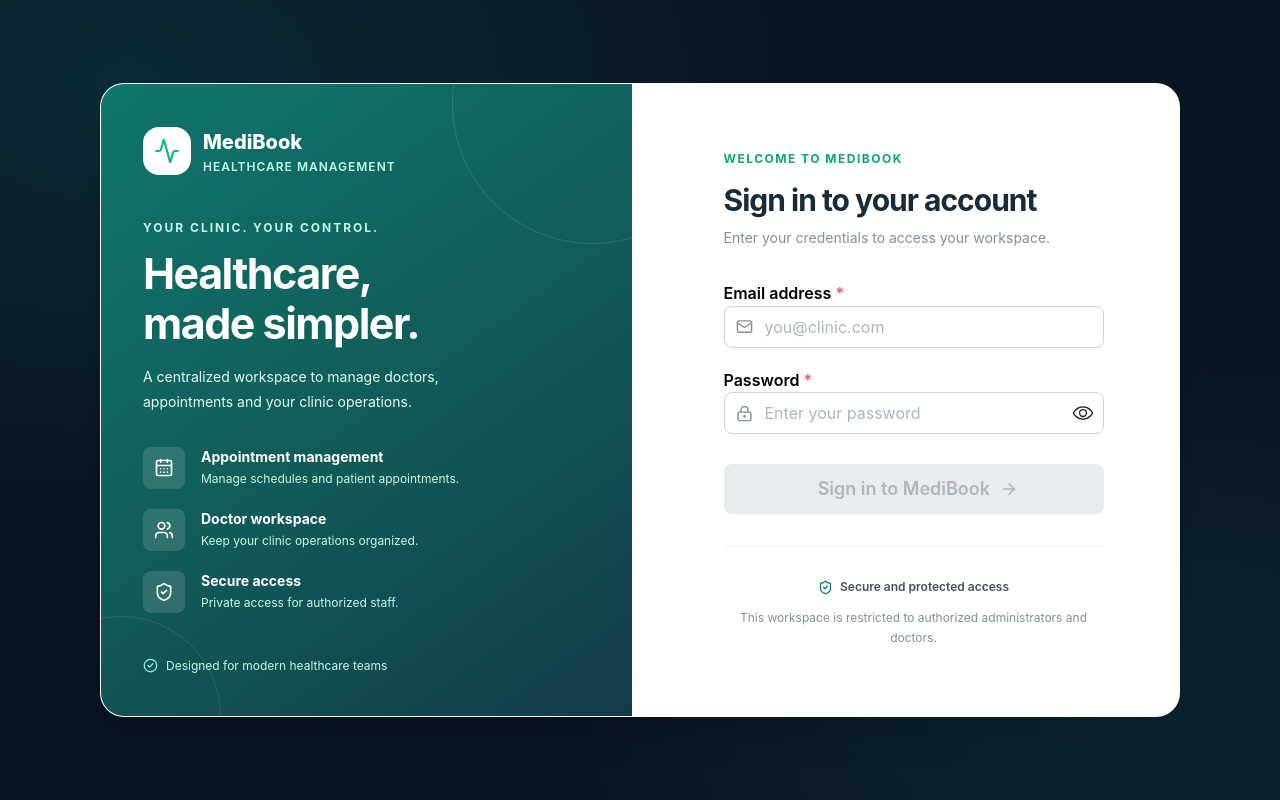
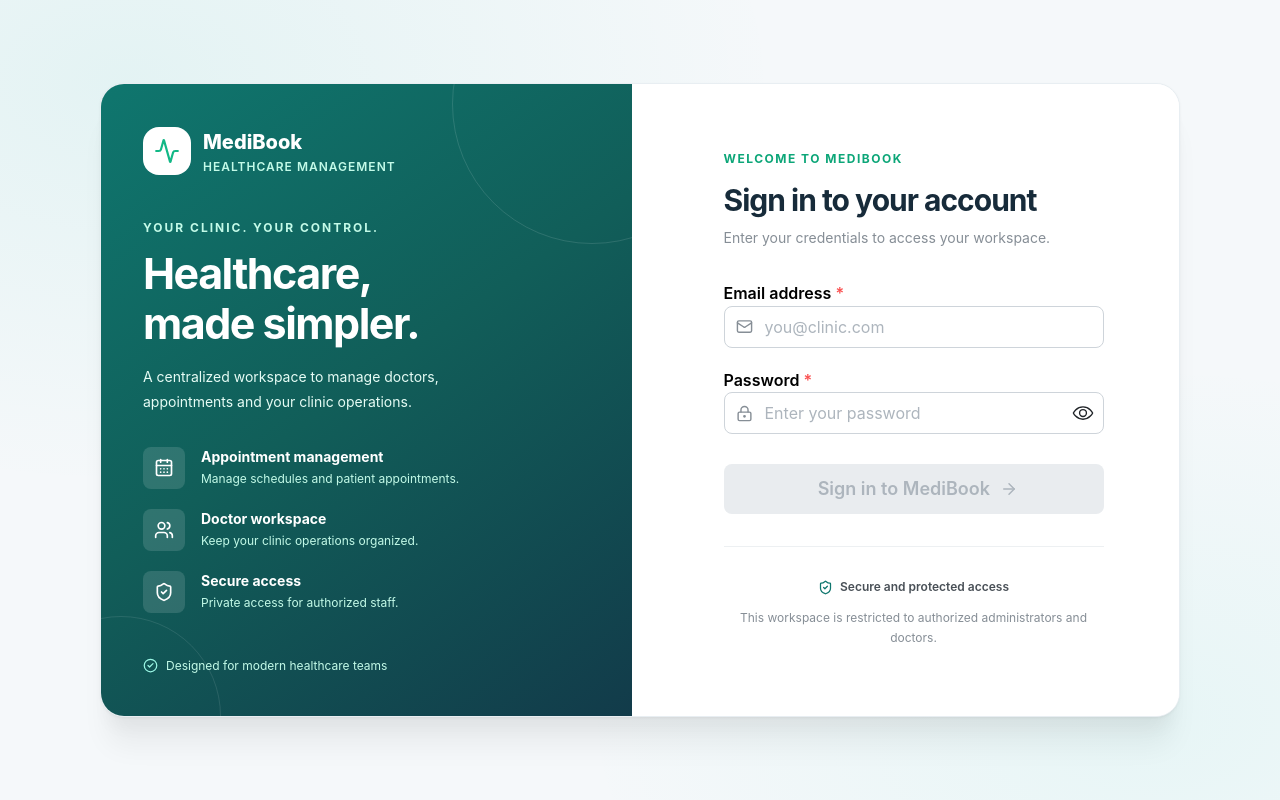
Before and after one commit to Amna-Coder404/doctor-appointment-admin, a React (Vite) app: page /login in a window 1280 px wide. Built offline with nearby package versions, Linux system fonts and the light colour scheme; no server answers.

Commit message:
Update login

```diff
--- a/src/pages/Login.jsx
+++ b/src/pages/Login.jsx
@@ -67,8 +67,9 @@ export default function Login() {
                 alignItems: "center",
                 justifyContent: "center",
                 background: "#091522",
+                background: "#F5F8FA",
                 backgroundImage:
-                    "radial-gradient(ellipse at 10% 10%, rgba(20,184,166,.13), transparent 40%), radial-gradient(ellipse at 90% 90%, rgba(45,212,191,.08), transparent 35%)",
+                    "radial-gradient(ellipse at 10% 10%, rgba(20,184,166,.08), transparent 40%), radial-gradient(ellipse at 90% 90%, rgba(45,212,191,.07), transparent 35%)",
             }}
         >
             <Paper
@@ -78,7 +79,7 @@ export default function Login() {
                 maw={1080}
                 style={{
                     overflow: "hidden",
-                    border: "1px solid rgba(255,255,255,.08)",
+                    border: "1px solid #E8EEF2",
                 }}
             >
                 <Grid gutter={0} align="stretch">
```
